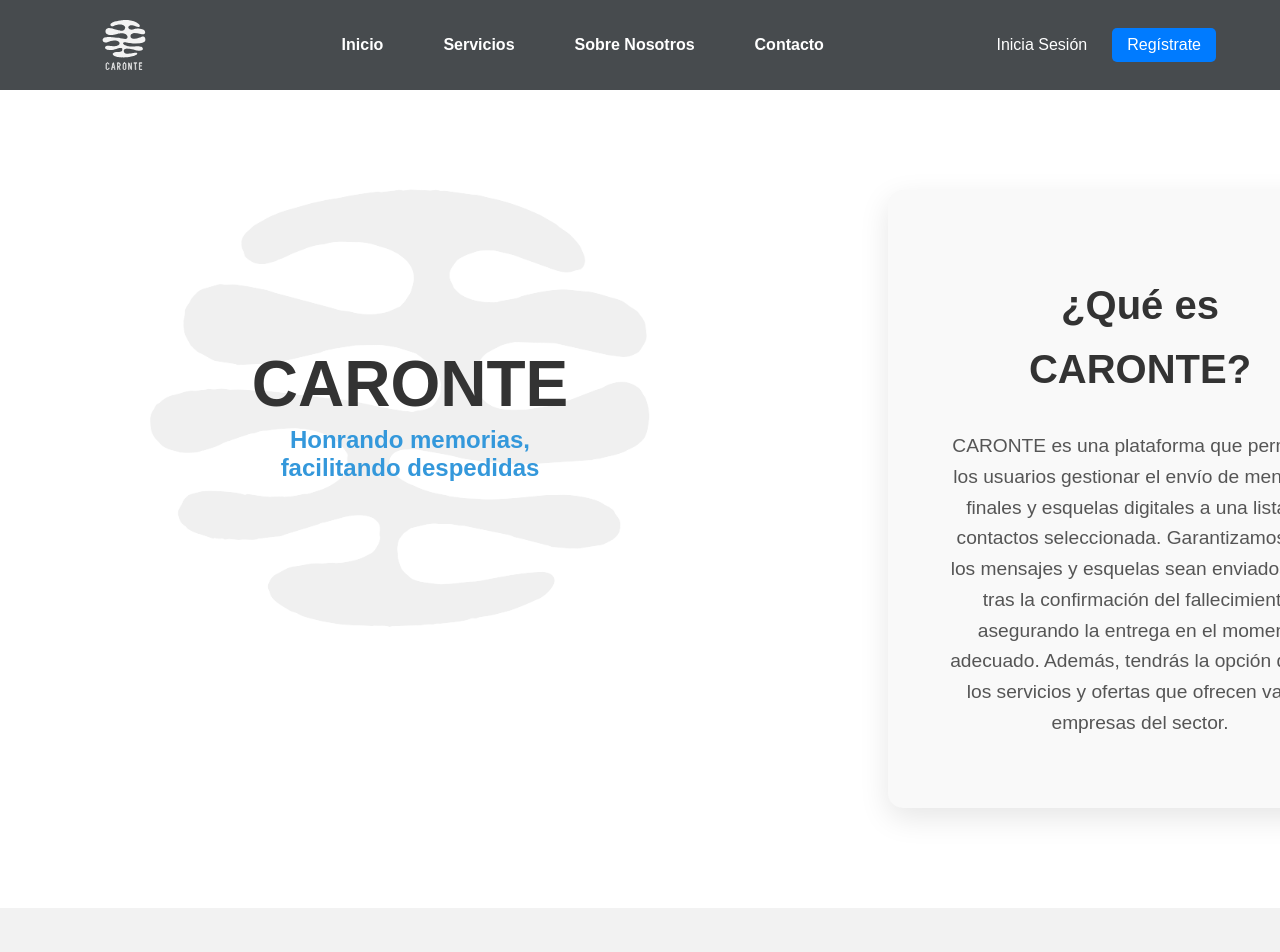
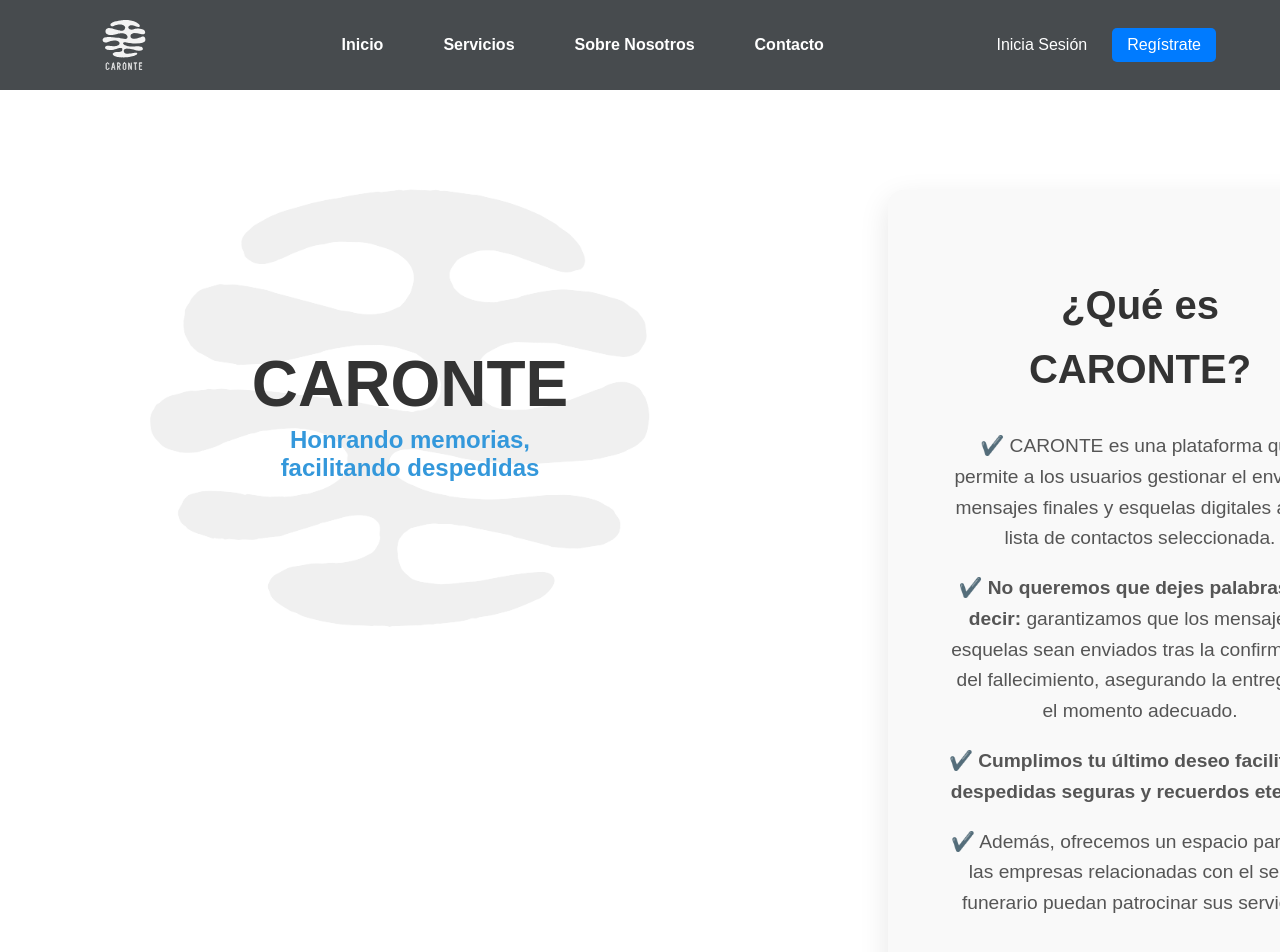
Before and after one commit to ISPP-2425-G9/landing_page, a React (Create React App) app: page / in a window 1280 px wide. Shown: the top 952 px of the page. Built offline with nearby package versions, Linux system fonts and the light colour scheme.

Commit message:
feat: improve caronte description

```diff
--- a/src/components/Home.js
+++ b/src/components/Home.js
@@ -28,10 +28,18 @@ const Home = () => {
       <div className="caronte-info">
         <h2>¿Qué es CARONTE?</h2>
         <p>
-          CARONTE es una plataforma que permite a los usuarios gestionar el envío de mensajes finales y esquelas digitales
-          a una lista de contactos seleccionada. Garantizamos que los mensajes y esquelas sean enviados solo tras la
-          confirmación del fallecimiento, asegurando la entrega en el momento adecuado. Además, tendrás la opción de ver
-          los servicios y ofertas que ofrecen varias empresas del sector.
+          ✔️ CARONTE es una plataforma que permite a los usuarios gestionar el envío de mensajes finales y esquelas digitales
+          a una lista de contactos seleccionada.
+        </p>
+        <p>
+          ✔️ <strong>No queremos que dejes palabras sin decir:</strong> garantizamos que los mensajes y esquelas sean enviados tras
+          la confirmación del fallecimiento, asegurando la entrega en el momento adecuado.
+        </p>
+        <p>
+          <strong>✔️ Cumplimos tu último deseo facilitando despedidas seguras y recuerdos eternos.</strong>
+        </p>
+        <p>
+          ✔️ Además, ofrecemos un espacio para que las empresas relacionadas con el sector funerario puedan patrocinar sus servicios.
         </p>
       </div>
       <section className="why-choose-us">
--- a/src/styles/Home.css
+++ b/src/styles/Home.css
@@ -113,8 +113,6 @@
   margin: 0 auto;
   max-width: 80%;
   transition: transform 0.3s ease, box-shadow 0.3s ease;
-
-
 }
 
 .caronte-info:hover {
```
